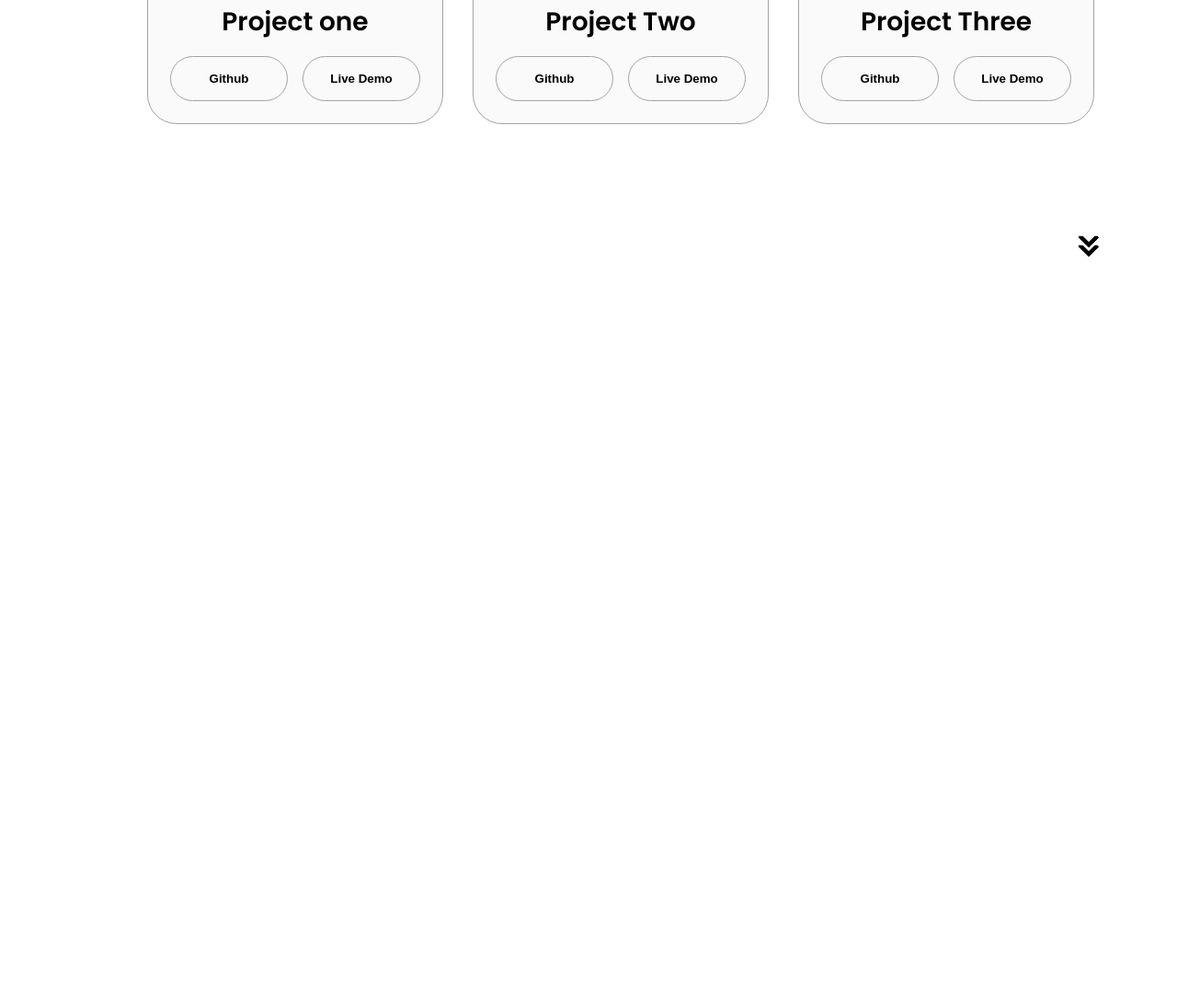
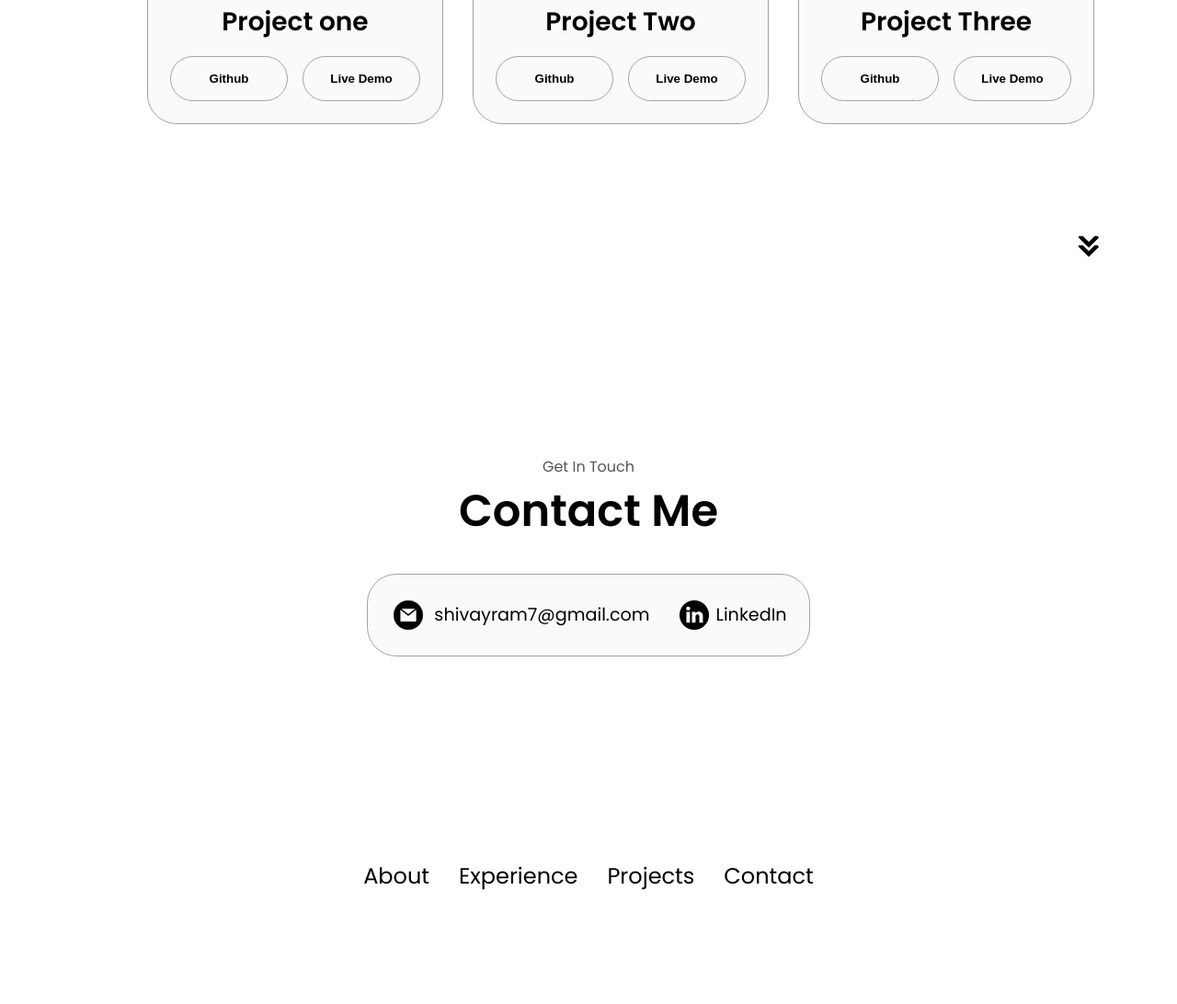
Before and after one commit to ShivayRam/ShivayPortfolio, a plain HTML site: page index.html in a window 1280 px wide. Shown: the part 2756-3848 px from the top of the page at 92% size. Before the commit the page ends 3080 px from the top, so only its background shows below. Drawn offline with Linux system fonts and the light colour scheme.

Commit message:
Completed contact section

```diff
--- a/index.html
+++ b/index.html
@@ -217,7 +217,10 @@
                     >
                         Github
                     </button>
-                    <button class="btn btn-color-2 project-btn" onclick="location.href='https://github.com/ShivayRam'">
+                    <button
+                        class="btn btn-color-2 project-btn"
+                        onclick="location.href='https://github.com/ShivayRam'"
+                    >
                         Live Demo
                     </button>
                 </div>
@@ -263,9 +266,37 @@
            <img src="./assets/arrow.png"
                  alt="arrow icon"
                  class="icon arrow"
-                 onclick="location.href='./#projects'"
+                 onclick="location.href='./#contact'"
             />
         </section>
+        <section id="contact">
+            <p class="section__text__p1">Get In Touch</p>
+            <h1 class="title">Contact Me</h1>
+            <div class="contact-info-upper-container">
+                <div class="contact-info-container">
+                    <img src="./assets/email.png" alt="email icon" class="icon contact-icon email-icon"
+                    />
+                    <p><a href="mailto:shivayram7@gmail.com">shivayram7@gmail.com</a></p>
+                </div>
+                <div class="contact-info-container">
+                    <img src="./assets/linkedin.png" alt="LinkedIn icon" class="icon contact-icon"
+                    />
+                    <p><a href="https://www.linkedin.com/in/shivayramrathy">LinkedIn</a></p>
+                </div>
+            </div>
+         </section>
+         <footer>
+            <nav>
+                <div class="nav-links-container">
+                    <ul class="nav-links">
+                        <li><a href="#about">About</a></li>
+                        <li><a href="#experience">Experience</a></li>
+                        <li><a href="#projects">Projects</a></li>
+                        <li><a href="#contact">Contact</a></li>
+                    </ul>
+                </div>
+            </nav>
+         </footer>
         <script src="script.js"></script>
     </body>
 </html>
--- a/mediaqueries.css
+++ b/mediaqueries.css
@@ -1,5 +1,5 @@
 @media screen and (max-width: 1200px) { /*code for when screen size is below 1200px the desktop navigation is hidden and the hamburger navigation is displayed*/
-    #desktop-nav{
+    #desktop-nav {
         display: none;
     }
 
--- a/style.css
+++ b/style.css
@@ -452,3 +452,56 @@ article .icon {
     color: black;
     border-color: rgb(163, 163, 163);
 }
+
+
+/*CONTACT SECTION*/
+
+#contact {
+    display: flex;
+    justify-content: center;
+    flex-direction: column;
+    height: 70vh;
+}
+
+
+.contact-info-upper-container {
+    display: flex;
+    justify-content: center;
+    border-radius: 2rem;
+    border: rgb(53, 53, 53) 0.1rem solid;
+    border-color: rgb(163, 163, 163);
+    background: rgb(250, 250, 250);
+    margin: 2rem auto;
+    padding: 0.5rem;
+}
+
+
+.contact-info-container {
+    display: flex;
+    align-items: center;
+    justify-content: center;
+    gap: 0.5rem;
+    margin: 1rem;
+}
+
+
+.contact-info-container p {
+    font-size: larger;
+}
+
+.contact-icon {
+    cursor: default;
+}
+
+
+.email-icon {
+    height: 2.5rem;
+}
+
+
+/*FOOTER SECTION*/
+
+footer {
+    height: 26vh;
+    margin: 0 1rem;
+}
```
